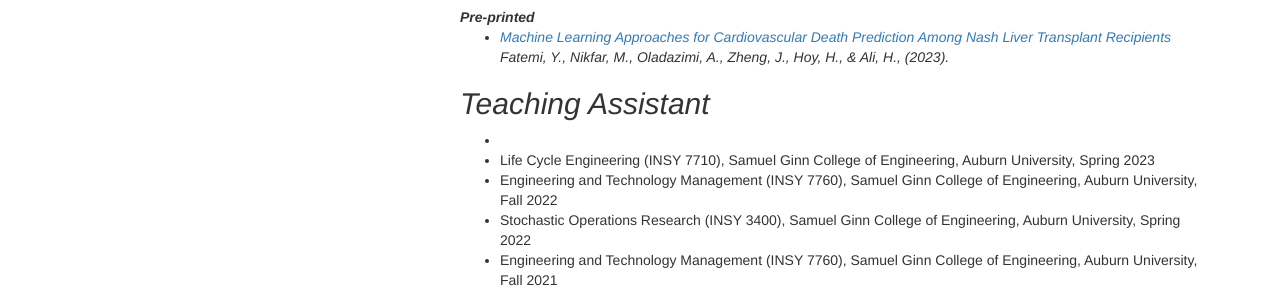
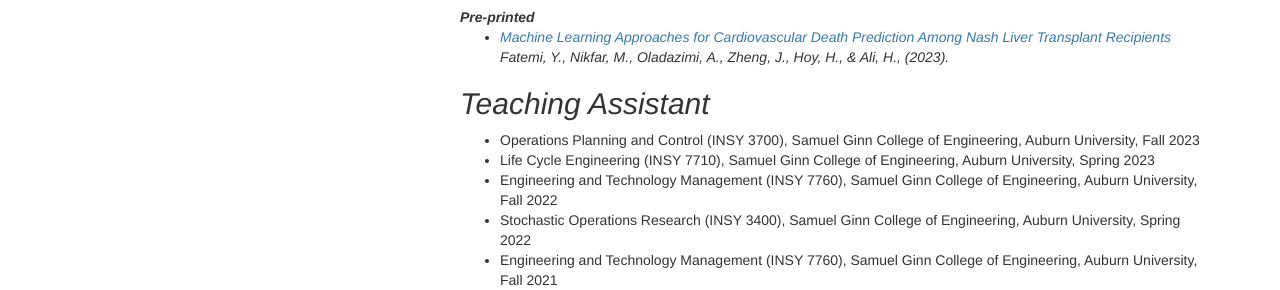
Before and after one commit to amirazimi2093/amiraizmi.github.io, a plain HTML site: page index.html in a window 1280 px wide. Shown: the part 646-936 px from the top of the page. Drawn offline with nearby package versions, Linux system fonts and the light colour scheme.

Commit message:
Update index.html

```diff
--- a/index.html
+++ b/index.html
@@ -124,7 +124,7 @@
                    <h2 id="Teaching Assistant">Teaching Assistant</h2>
 
                    <ul>
-		                      <li class="paper" style="font-style: normal;" words="add, your, keywords, here"><Operations Planning and Control (INSY 3700), Samuel Ginn College of Engineering, Auburn University, Fall 2023</li>
+		                      <li class="paper" style="font-style: normal;" words="add, your, keywords, here">Operations Planning and Control (INSY 3700), Samuel Ginn College of Engineering, Auburn University, Fall 2023</li>
                                       <li class="paper" style="font-style: normal;" words="add, your, keywords, here">Life Cycle Engineering (INSY 7710), Samuel Ginn College of Engineering, Auburn University, Spring 2023</li>
 			              <li class="paper" style="font-style: normal;" words="add, your, keywords, here">Engineering and Technology Management (INSY 7760), Samuel Ginn College of Engineering, Auburn University, Fall 2022</li>
 			              <li class="paper" style="font-style: normal;" words="add, your, keywords, here">Stochastic Operations Research (INSY 3400), Samuel Ginn College of Engineering, Auburn University, Spring 2022</li>
```
